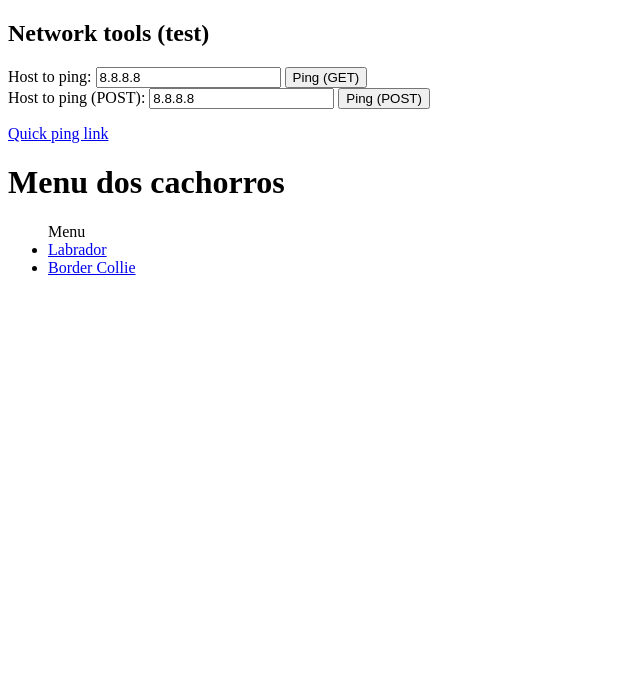
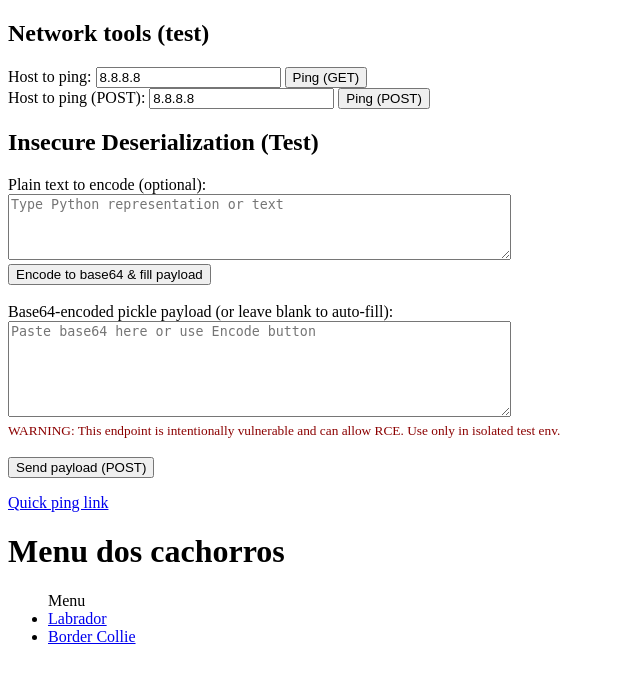
Before and after one commit to rebeccavargas1234-cloud/projeto-invicti, a Flask app: page / in a window 1280 px wide. Shown: the top 683 px of the page, without its empty margins (0-640 px from the left). Run offline with Flask 3, Linux system fonts and the light colour scheme.

Commit message:
Adicionando outra vulnerabilidade

```diff
--- a/templates/index.html
+++ b/templates/index.html
@@ -17,6 +17,39 @@
   <button type="submit">Ping (POST)</button>
 </form>
 
+<!-- WARNING: only for local testing. Do NOT deploy to production. -->
+<h2>Insecure Deserialization (Test)</h2>
+
+<!-- textarea para colar payload base64 ou texto simples -->
+<form id="pickle-form" action="/vuln-pickle" method="post">
+  <label for="payload_text">Plain text to encode (optional):</label><br>
+  <textarea id="payload_text" rows="4" cols="60" placeholder="Type Python representation or text"></textarea><br>
+
+  <button type="button" id="encode-btn">Encode to base64 & fill payload</button><br><br>
+
+  <label for="payload_b64">Base64-encoded pickle payload (or leave blank to auto-fill):</label><br>
+  <textarea id="payload_b64" name="payload_b64" rows="6" cols="60" placeholder="Paste base64 here or use Encode button"></textarea><br>
+
+  <small style="color:darkred;">
+    WARNING: This endpoint is intentionally vulnerable and can allow RCE. Use only in isolated test env.
+  </small><br><br>
+
+  <button type="submit">Send payload (POST)</button>
+</form>
+
+<script>
+/*
+  This helper will base64-encode the plain text you type (note: not a real pickle binary generator).
+  Use it to quickly create test strings (for demo). For real pickle payloads, generate the base64 on server/test machine.
+*/
+document.getElementById('encode-btn').addEventListener('click', function () {
+  const txt = document.getElementById('payload_text').value || '';
+  // encode as UTF-8 bytes, then base64
+  const b64 = btoa(unescape(encodeURIComponent(txt)));
+  document.getElementById('payload_b64').value = b64;
+});
+</script>
+
 <!-- quick link for scanner discovery -->
 <p><a href="/ping?host=8.8.8.8">Quick ping link</a></p>
 
```
